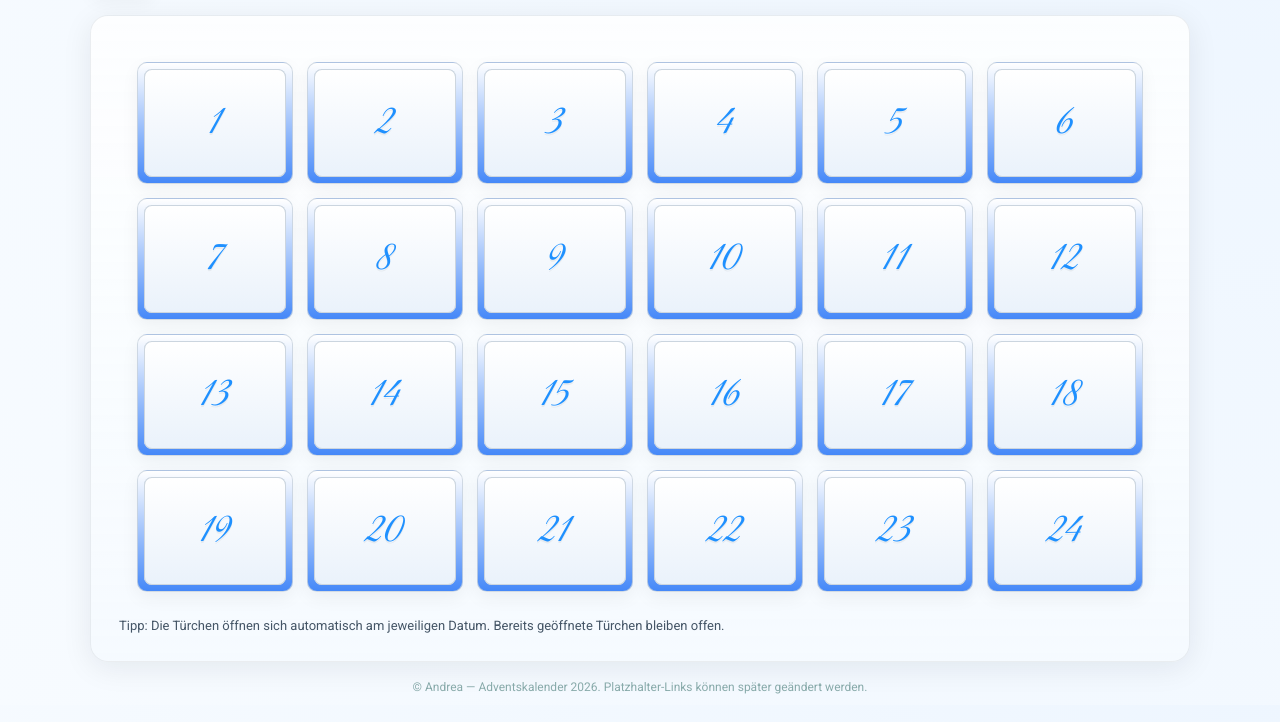
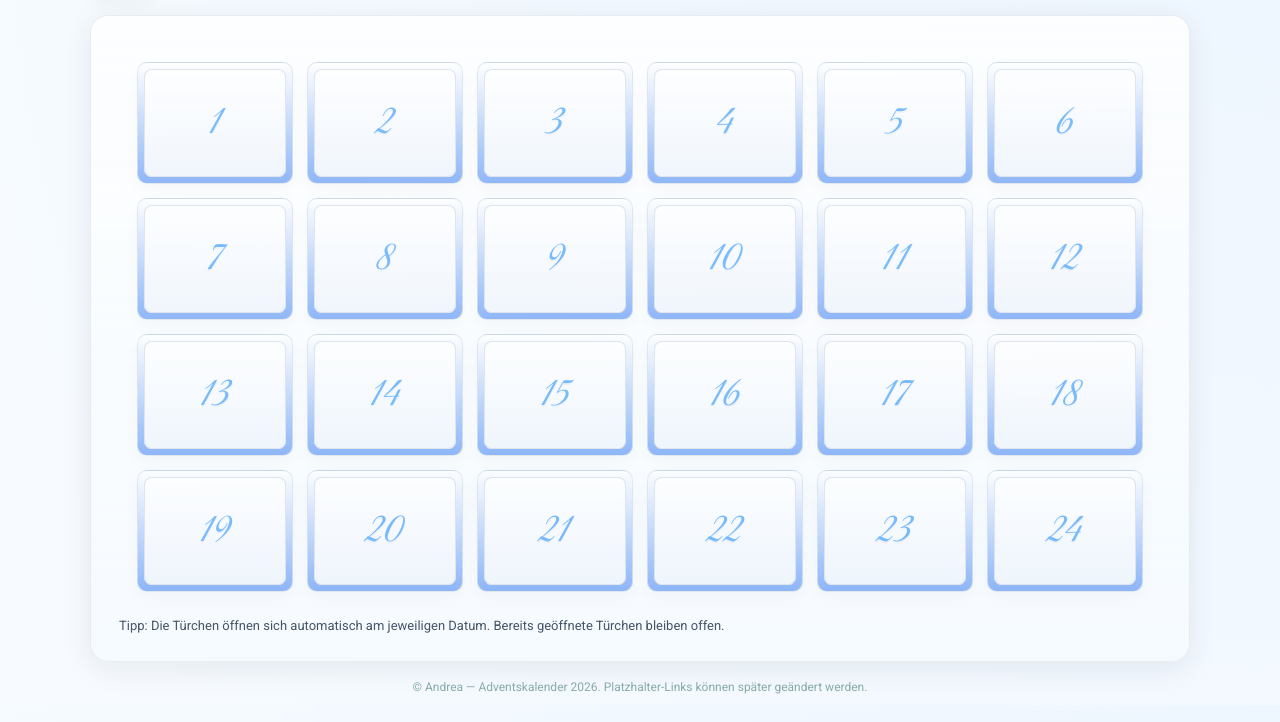
Before and after one commit to Andrea-ai-art/Adventskalender-2026, a plain HTML site: page index.html in a window 1280 px wide. Shown: the part 119-841 px from the top of the page. Drawn offline with Linux system fonts and the light colour scheme.

Commit message:
Fix date comparison in isAllowed function
Update isAllowed function to compare current date with allowed date.

```diff
--- a/index.html
+++ b/index.html
@@ -268,9 +268,9 @@
 
   // check date allowed
 function isAllowed(day) {
-  // allow if current date >= day of Dec YEAR
+  const now = new Date();
   const allowedDate = new Date(YEAR, MONTH, day, 0, 0, 0);
-  return true; // Türchen öffnen sich bei Erreichen Datum // today >= allowedDate
+  return now >= allowedDate; // Türchen öffnen sich bei Erreichen Datum // today >= allowedDate
 }
 
   // build UI
```
